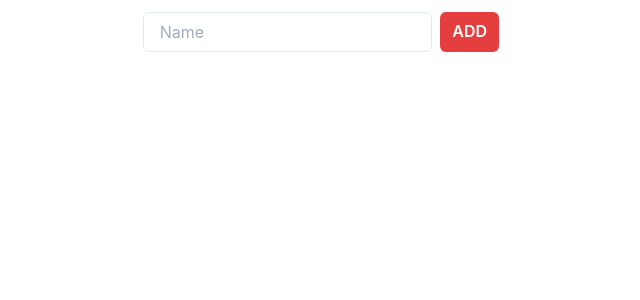
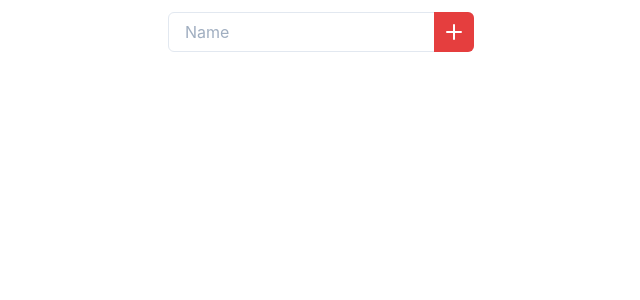
Before and after one commit to henteko/random_kun, a React (Create React App) app: page / in a window 1280 px wide. Shown: the top 300 px of the page, without its empty margins (319-959 px from the left). Built offline with nearby package versions, Linux system fonts and the light colour scheme.

Commit message:
inputを修正

```diff
--- a/src/views/NameInput/nameInput.tsx
+++ b/src/views/NameInput/nameInput.tsx
@@ -1,12 +1,13 @@
 import * as React from "react";
 import {
   Button,
-  FormControl,
-  FormLabel,
   HStack,
   Input,
+  InputGroup,
+  InputRightElement,
 } from "@chakra-ui/react";
-import { useRef, useState } from "react";
+import { useState } from "react";
+import { AddIcon } from "@chakra-ui/icons";
 
 type NameInputProps = {
   onAdd: (name: string) => void;
@@ -17,22 +18,29 @@ export const NameInput: React.FC<NameInputProps> = ({ onAdd }) => {
 
   return (
     <HStack>
-      <Input
-        type="text"
-        placeholder="Name"
-        value={name}
-        onChange={(e) => {
-          setName(e.target.value);
-        }}
-      ></Input>
-      <Button
-        onClick={() => {
+      <form
+        onSubmit={(event) => {
+          event.preventDefault();
           onAdd(name);
           setName("");
         }}
       >
-        ADD
-      </Button>
+        <InputGroup>
+          <Input
+            type="text"
+            placeholder="Name"
+            value={name}
+            onChange={(e) => {
+              setName(e.target.value);
+            }}
+          />
+          <InputRightElement>
+            <Button type="submit" borderLeftRadius="0">
+              <AddIcon />
+            </Button>
+          </InputRightElement>
+        </InputGroup>
+      </form>
     </HStack>
   );
 };
--- a/src/views/NameRow/nameRow.tsx
+++ b/src/views/NameRow/nameRow.tsx
@@ -1,9 +1,5 @@
 import * as React from "react";
-import {
-  Text,
-  HStack,
-  Button,
-} from "@chakra-ui/react";
+import { Text, HStack, Button } from "@chakra-ui/react";
 import { DeleteIcon } from "@chakra-ui/icons";
 
 type NameRowProps = {
```
